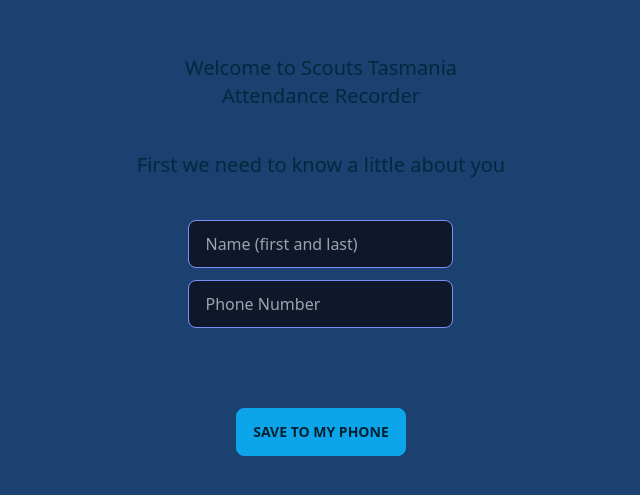
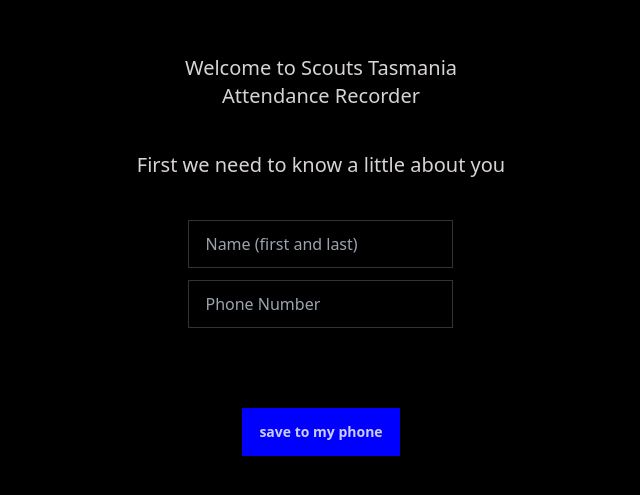
Before and after one commit to lanceolata-au/prodromoi-web, a SvelteKit app: page / in a window 1280 px wide. Shown: the part 125-620 px from the top of the page, without its empty margins (319-959 px from the left). Built offline with nearby package versions, Linux system fonts and the light colour scheme.

Commit message:
using the new build methods

```diff
--- a/src/app.css
+++ b/src/app.css
@@ -1,7 +1,3 @@
 @tailwind base;
 @tailwind components;
 @tailwind utilities;
-
-body {
-    background-color: #1A416F;
-}
--- a/src/app.html
+++ b/src/app.html
@@ -1,5 +1,5 @@
 <!DOCTYPE html>
-<html lang="en" class="w-full h-full flex" data-theme="night">
+<html lang="en" class="w-full h-full flex" data-theme="black">
 	<head>
 		<meta charset="utf-8" />
 		<link rel="icon" href="%sveltekit.assets%/favicon.png" />
--- a/tailwind.config.cjs
+++ b/tailwind.config.cjs
@@ -4,7 +4,25 @@
   theme: {
     extend: {},
   },
+  dasisyui: {
+    themes : [
+      {
+        scoutstas: {
+          "primary": "#009059",
+          "secondary": "#005a37",
+          "accent": "#95cb6e",
+          "neutral": "#3d5c92",
+          "base-100": "#1a416f",
+          "info": "#008f88",
+          "success": "#79b143",
+          "warning": "#f3b819",
+          "error": "#ea594b"
+        },
+      },
+    ]
+  },
   plugins: [
     require('@tailwindcss/typography'),
-    require("daisyui")],
+    require("daisyui")
+  ]
 }
```
Also changed, not shown: .gitlab-ci.yml.
